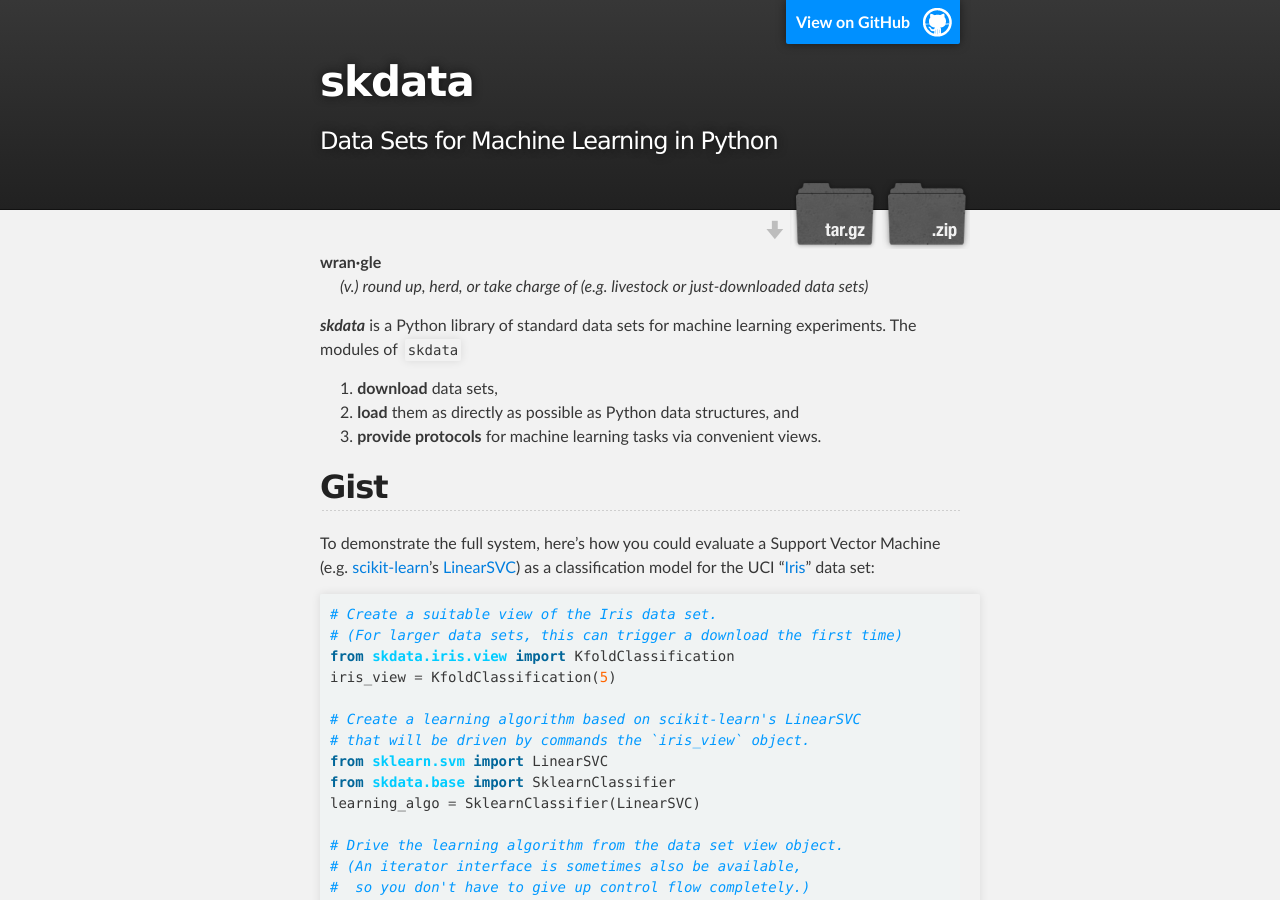
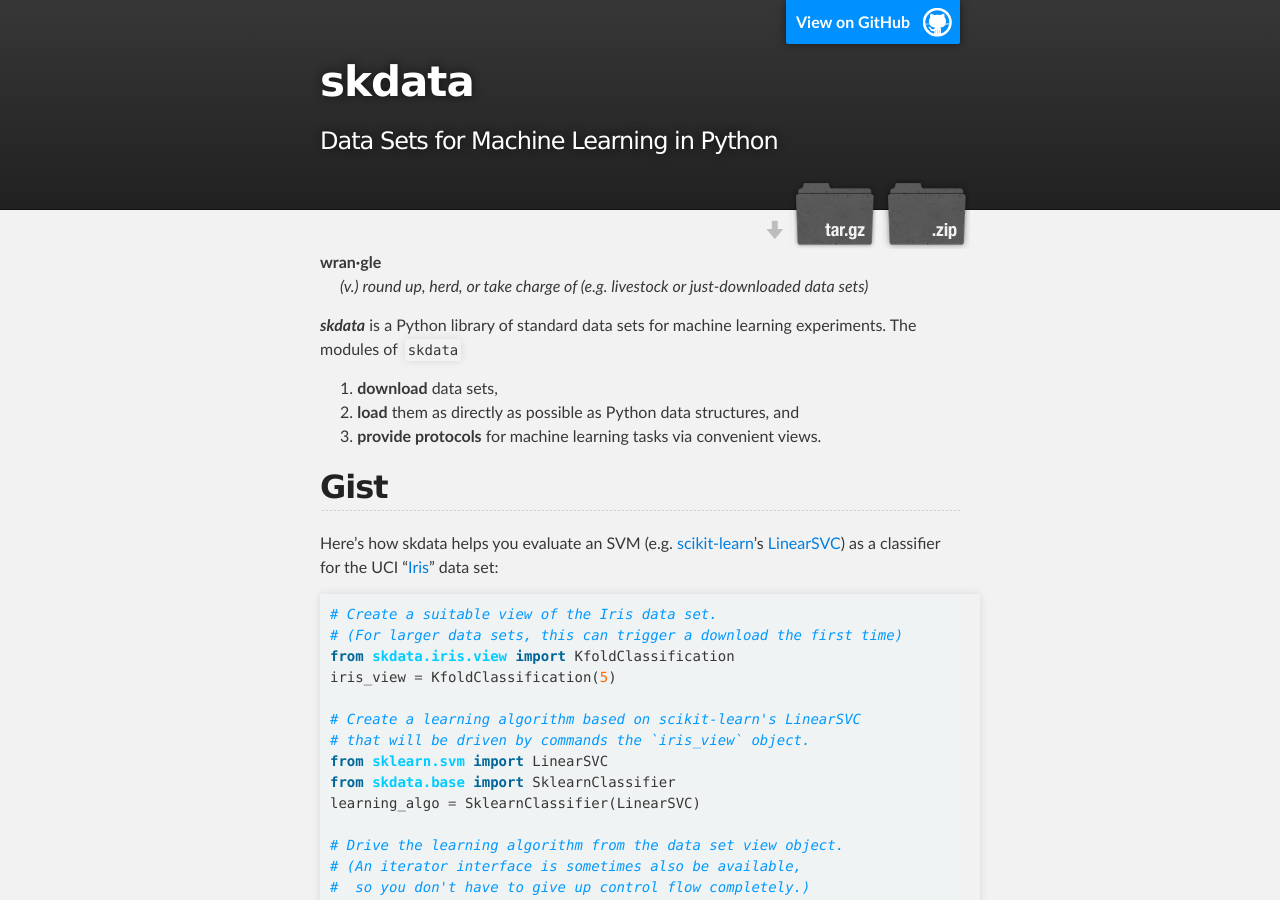
Before and after one commit to jaberg/skdata, a Jekyll site: the page built from index.markdown, in a window 1280 px wide and 900 px high. Built offline with Jekyll 4.4.1, drawn with Linux system fonts in a browser that asks for light colours.

Commit message:
index wording

```diff
--- a/index.markdown
+++ b/index.markdown
@@ -17,9 +17,8 @@
 
 ## Gist
 
-To demonstrate the full system, here's how you could evaluate a Support Vector
-Machine (e.g. [scikit-learn](http://scikit-learn.org)'s
-[LinearSVC](http://scikit-learn.org/stable/modules/svm.html)) as a classification model for the
+Here's how skdata helps you evaluate an SVM (e.g. [scikit-learn](http://scikit-learn.org)'s
+[LinearSVC](http://scikit-learn.org/stable/modules/svm.html)) as a classifier for the
 UCI "[Iris](http://archive.ics.uci.edu/ml/datasets/Iris)" data set:
 
 <!-- pygmentize -f index_demo.py -->
```
